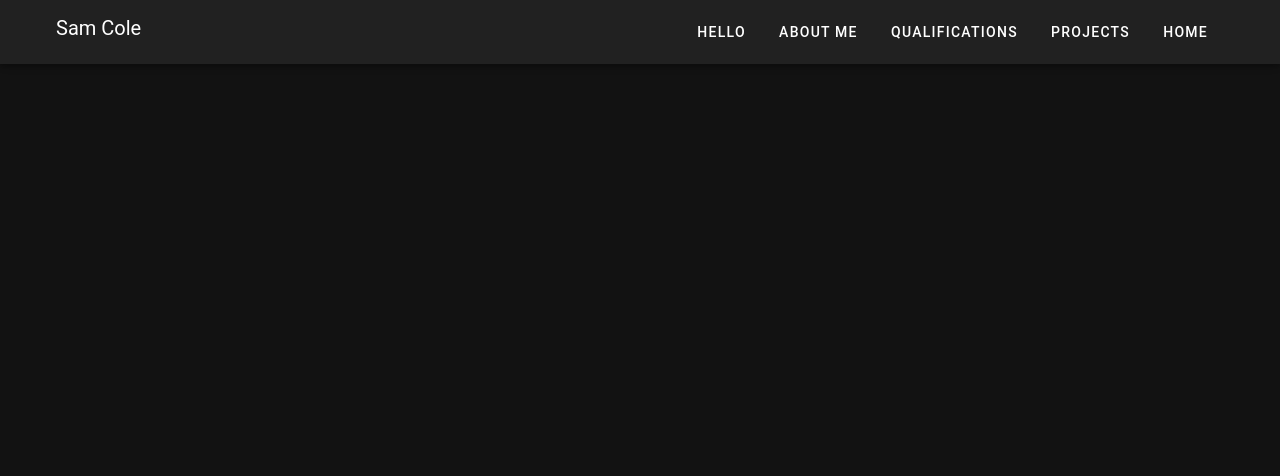
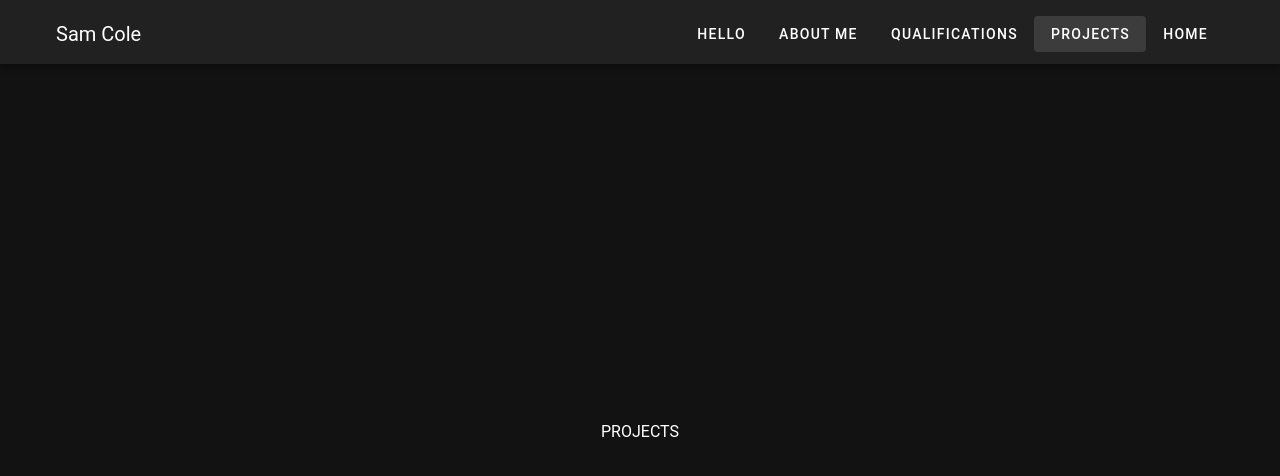
Before and after one commit to samdcole48/portfolio, a Vue app: page /projects in a window 1280 px wide. Shown: the top 476 px of the page. Built offline with nearby package versions, Linux system fonts and the light colour scheme.

Commit message:
added page templates and routes

```diff
--- a/src/components/AppHeader.vue
+++ b/src/components/AppHeader.vue
@@ -1,6 +1,6 @@
 <template>
     <v-app-bar>
-        <v-container class="fill-heeight d-flex">
+        <v-container class="fill-height d-flex">
             <v-toolbar-title>
                 Sam Cole
             </v-toolbar-title>
@@ -8,13 +8,13 @@
             <v-btn variant="text" :to="{name: 'hello'}">
                 Hello
             </v-btn>
-            <v-btn variant="text">
+            <v-btn variant="text" :to="{name: 'aboutMe'}">
                 About Me
             </v-btn>
-            <v-btn variant="text">
+            <v-btn variant="text" :to="{name: 'qualifications'}">
                 Qualifications
             </v-btn>
-            <v-btn variant="text">
+            <v-btn variant="text" :to="{name: 'projects'}">
                 Projects
             </v-btn>
             <v-btn variant="text" :to="{name: 'home'}">
--- /dev/null
+++ b/src/pages/about-me.vue
@@ -0,0 +1,9 @@
+<template>
+  <v-container class="fill-height">
+    <div class="align-centerfill-height mx-auto">ABOUT ME</div>
+  </v-container>
+</template>
+
+<script lang="ts" setup>
+//
+</script>
--- /dev/null
+++ b/src/pages/home.vue
@@ -0,0 +1,9 @@
+<template>
+  <v-container class="fill-height">
+    <div class="align-centerfill-height mx-auto">HOME</div>
+  </v-container>
+</template>
+
+<script lang="ts" setup>
+//
+</script>
--- /dev/null
+++ b/src/pages/projects.vue
@@ -0,0 +1,9 @@
+<template>
+  <v-container class="fill-height">
+    <div class="align-centerfill-height mx-auto">PROJECTS</div>
+  </v-container>
+</template>
+
+<script lang="ts" setup>
+//
+</script>
--- /dev/null
+++ b/src/pages/qualifications.vue
@@ -0,0 +1,9 @@
+<template>
+  <v-container class="fill-height">
+    <div class="align-centerfill-height mx-auto">QUALIFICATIONS</div>
+  </v-container>
+</template>
+
+<script lang="ts" setup>
+//
+</script>
--- a/src/typed-router.d.ts
+++ b/src/typed-router.d.ts
@@ -19,5 +19,9 @@ declare module 'vue-router/auto-routes' {
    */
   export interface RouteNamedMap {
     '/': RouteRecordInfo<'/', '/', Record<never, never>, Record<never, never>>,
+    '/about-me': RouteRecordInfo<'/about-me', '/about-me', Record<never, never>, Record<never, never>>,
+    '/home': RouteRecordInfo<'/home', '/home', Record<never, never>, Record<never, never>>,
+    '/projects': RouteRecordInfo<'/projects', '/projects', Record<never, never>, Record<never, never>>,
+    '/qualifications': RouteRecordInfo<'/qualifications', '/qualifications', Record<never, never>, Record<never, never>>,
   }
 }
```
Also changed, not shown: src/router/index.ts (+9 -2 lines).
